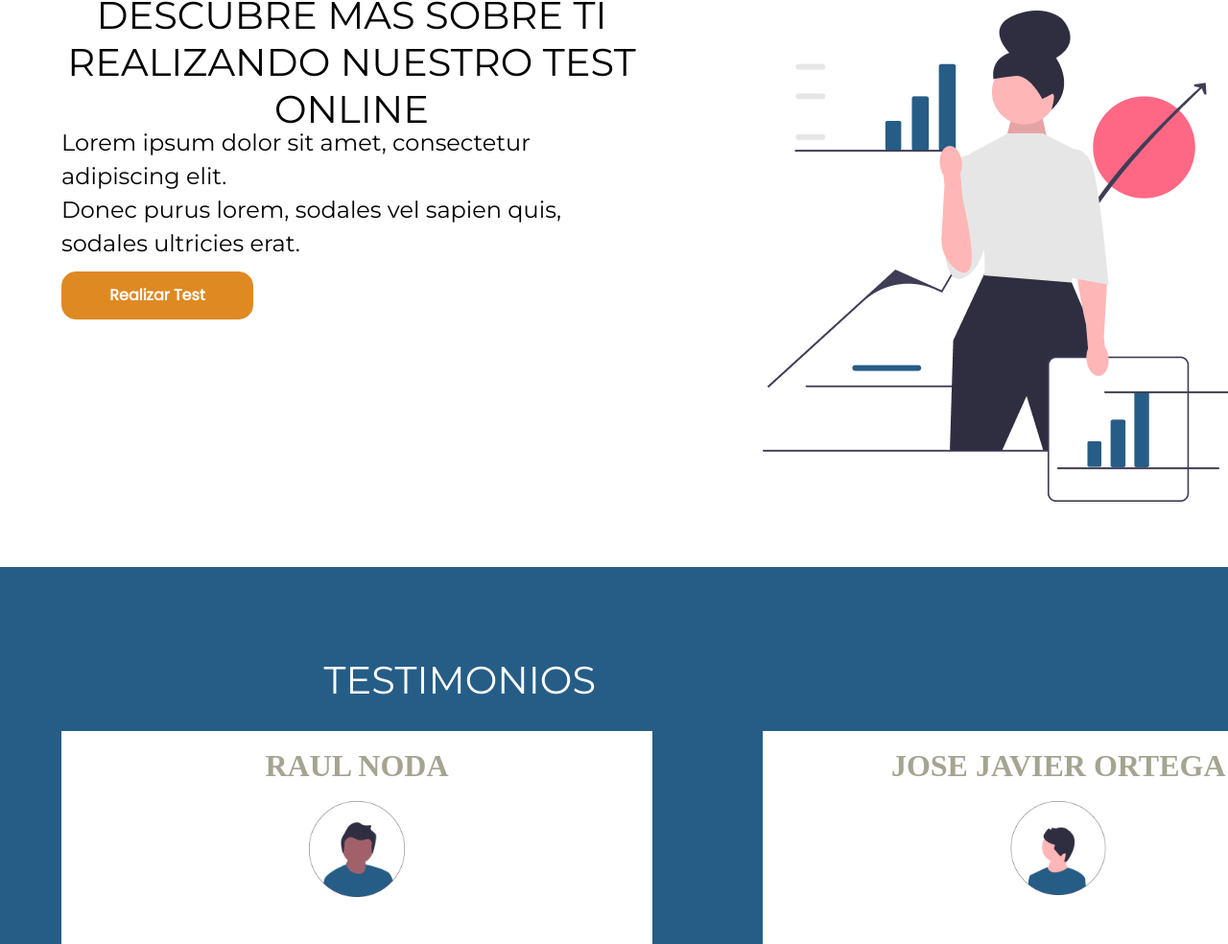
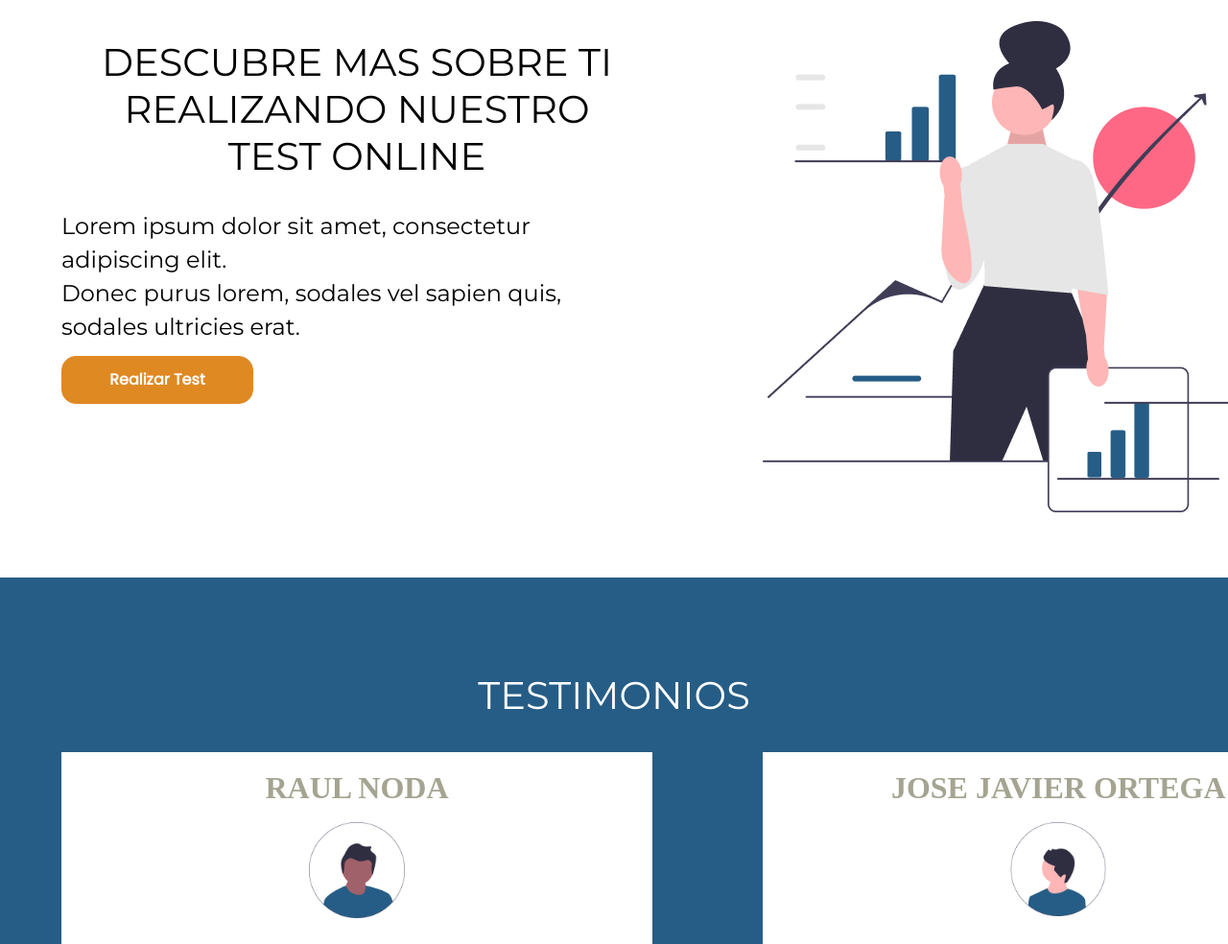
Before and after one commit to Davasda/AE-5.-Desarrollo-del-front-end, a plain HTML site: page index.html in a window 1280 px wide. Shown: the part 2566-3550 px from the top of the page at 96% size. Drawn offline with Linux system fonts and the light colour scheme.

Commit message:
actualizado centrado testimonios

```diff
--- a/css/home.css
+++ b/css/home.css
@@ -13,12 +13,12 @@
 
             .franja-azul{
                 padding: 5%;
+
                 background-color: #265D86;
+
                 }
             .franja-azul h2{
-                color: white;
-                margin: 0px auto;
-
+                color: #ffffff;
             }
 
     /*SECCION 1 HERO*/
--- a/css/style.css
+++ b/css/style.css
@@ -211,18 +211,16 @@
         }
 
         h2 {
-            width: 605px;
-            height: 107px;
 
             font-family: 'Montserrat';
             font-style: normal;
             font-weight: 400;
             font-size: 40px;
             line-height: 49px;
-            display: flex;
+            padding: 3%;
+            display: grid;
             align-items: center;
             text-align: center;
-
             color: #000000;
         }
 
```
